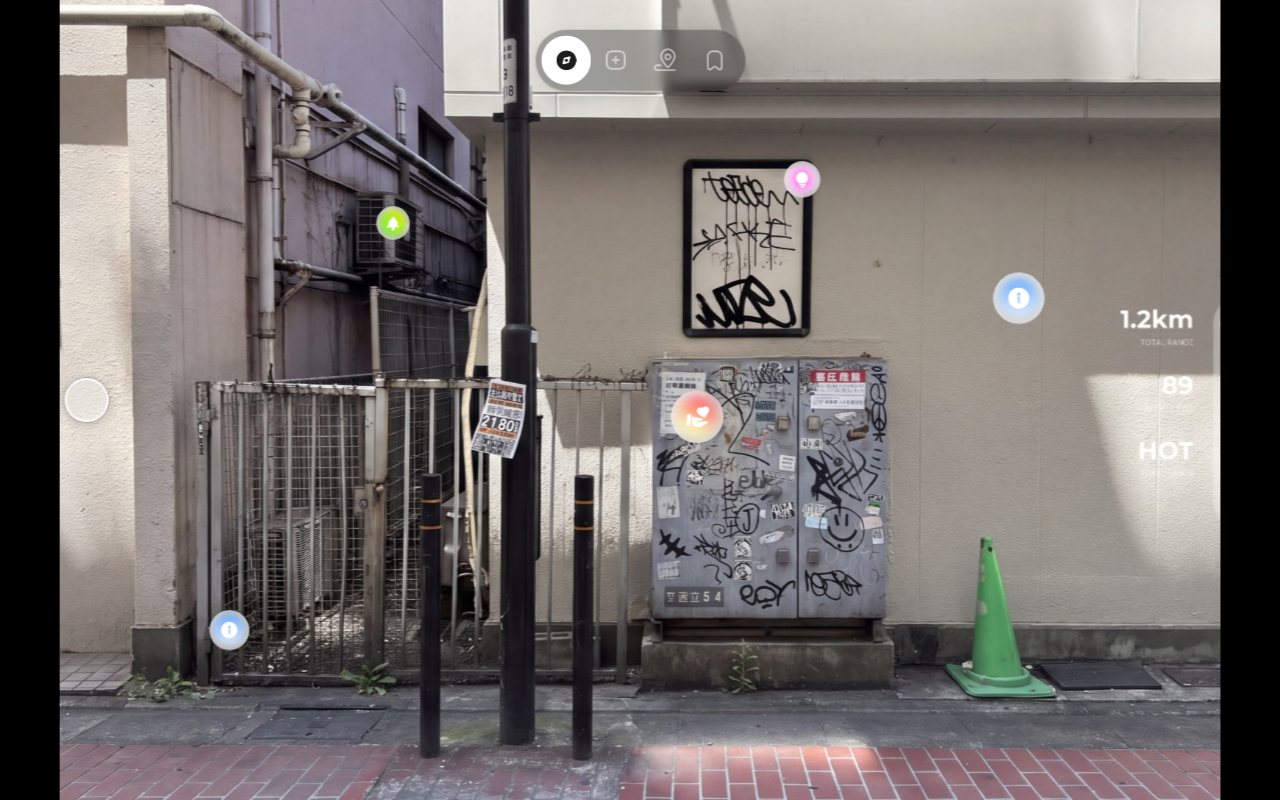
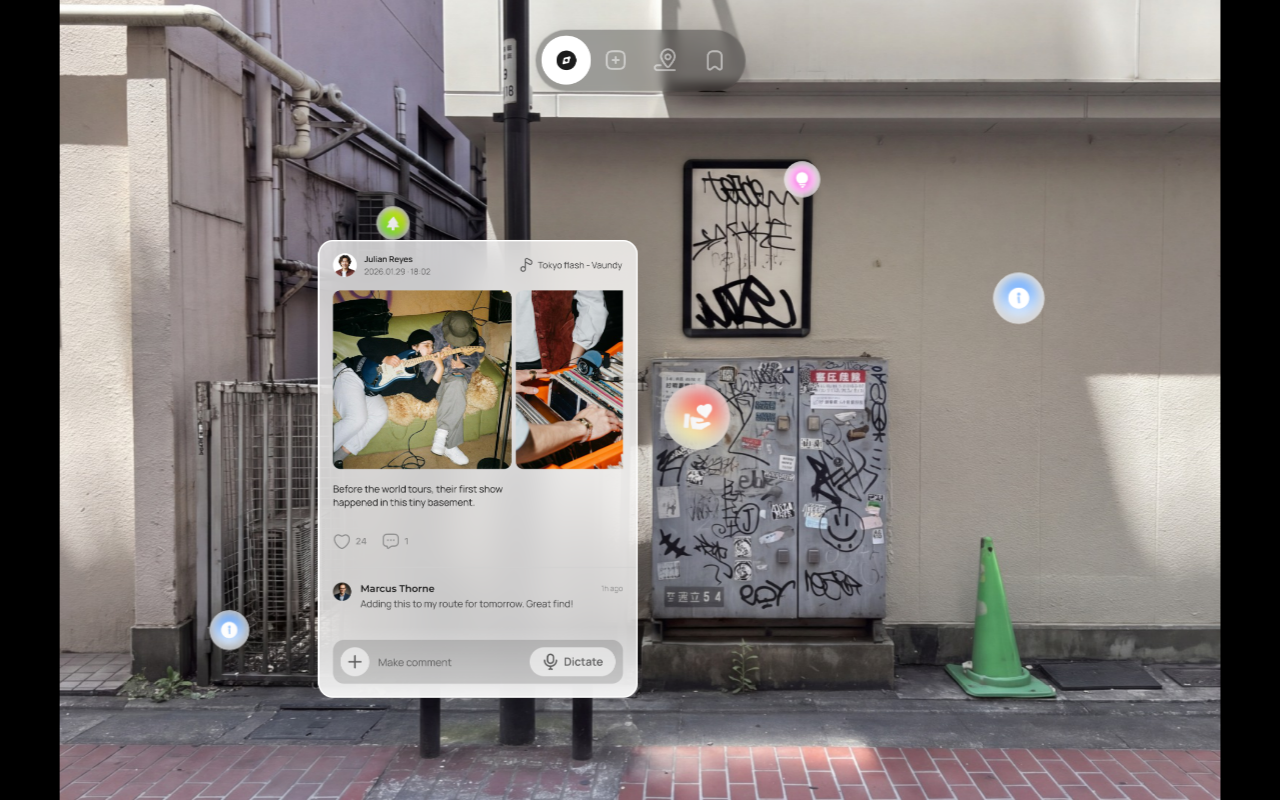
Before and after one commit to NahyunKimmm/Pinplore-smartglass, a plain HTML site: page explore/index.html in a window 1280 px wide. Drawn offline with Linux system fonts and the light colour scheme.

Commit message:
Explore: card folds back into its pin, slower pacing, no extra close tap
Co-Authored-By: Claude Opus 5.5 <noreply@anthropic.com>
Claude-Session: https://claude.ai/code/session_017G5jazSkNc7M5EFFoVJm2w

```diff
--- a/explore/index.html
+++ b/explore/index.html
@@ -55,7 +55,7 @@ const BG0={x:-70,y:-34}, SHIFT={x:42,y:-32};
 const PINS=[{x:595,y:439,w:55},{x:288,y:247,w:35},{x:114,y:668,w:42},{x:713,y:200,w:38},{x:931,y:316,w:54}];
 const PIN_OPEN=69, METRICS={x:1062,y:310}, FILTER_DX=141.4, CARD={x:265,y:248}, COL={x:39,y:89};
 
-const S1={tap:1.2, cardIn:[1.4,1.9], look:[1.45,2.6], cardOut:[3.6,3.95], swipe:[4.5,5.4], end:7.4};
+const S1={tap:1.2, cardIn:[1.4,1.95], look:[1.5,2.7], cardOut:[4.4,5.1], swipe:[6.0,7.1], end:9.4};   // card stays a while, folds back into its pin, pause, then the list
 const S2={swipe:[1.0,1.9], end:3.6};
 const DUR=S1.end;
 
@@ -71,21 +71,25 @@ function apply(t){
   /* open a pin → look down → close the card → swipe in the nearby-pin list */
   sh=eio(prog(t,...S1.look));
   const close=eio(prog(t,...S1.cardOut));
-  cardK=eout(prog(t,...S1.cardIn))*(1-close);
-  grow=eout(prog(t,S1.tap,S1.tap+.35))*(1-close);
+  const open=eout(prog(t,...S1.cardIn));
+  cardK=open;
+  grow=eout(prog(t,S1.tap,S1.tap+.35))*(1-eio(prog(t,S1.cardOut[1]-.15,S1.cardOut[1]+.25)));
   const sw=eio(prog(t,...S1.swipe));
-  mx=lerp(120*eio(prog(t,...S1.cardIn))*(1-close),160,sw); colX=lerp(-300,COL.x,sw); shade=sw;
+  mx=lerp(120*eio(prog(t,...S1.cardIn))*(1-eio(prog(t,S1.cardOut[1]-.2,S1.cardOut[1]+.4))),160,sw); colX=lerp(-300,COL.x,sw); shade=sw;
   const dx=SHIFT.x*sh, dy=SHIFT.y*sh;
   tr($('bg'),BG0.x+dx,BG0.y+dy);
   PINS.forEach((p,i)=>{const w=i===0?lerp(p.w,PIN_OPEN,grow):p.w, cx=p.x+p.w/2+dx, cy=p.y+p.w/2+dy;
     pinEls[i].forEach(el=>{el.style.width=el.style.height=w+'px';tr(el,cx-w/2,cy-w/2)})});
   tr($('metrics'),METRICS.x+mx,METRICS.y); tr($('filterS'),METRICS.x+FILTER_DX+mx,METRICS.y);
-  ['cardS','card'].forEach(id=>{$(id).style.opacity=cardK;$(id).style.visibility=cardK>0?'visible':'hidden';
-    tr($(id),CARD.x,CARD.y+(1-cardK)*12,` scale(${.97+.03*cardK})`)});
+  /* card grows out of its pin and folds back into it (window-close motion) */
+  const p0=PINS[0], ox=p0.x+p0.w/2+dx-CARD.x, oy=p0.y+p0.w/2+dy-CARD.y;
+  const k=Math.max(0,Math.min(1,(close-0)/1)), sc=lerp(.82,1,open)*lerp(1,.06,k), op=open*(1-prog(k,.55,1));
+  ['cardS','card'].forEach(id=>{const el=$(id); el.style.opacity=op; el.style.visibility=op>0?'visible':'hidden';
+    el.style.transformOrigin=`${ox}px ${oy}px`; tr(el,CARD.x,CARD.y,` scale(${sc})`)});
   $('shade').style.opacity=shade; tr($('column'),colX,COL.y); $('column').style.visibility=sw>0?'visible':'hidden';
   const tp=$('tap'),dg=$('drag');
   tp.style.opacity=0; dg.style.opacity=0;
-  for(const [t0,x,y] of [[S1.tap,PINS[0].x+PINS[0].w/2,PINS[0].y+PINS[0].w/2],[S1.cardOut[0]-.2,CARD.x+310,CARD.y+28]]){
+  for(const [t0,x,y] of [[S1.tap,PINS[0].x+PINS[0].w/2,PINS[0].y+PINS[0].w/2]]){
     const q=prog(t,t0,t0+.45); if(t>=t0&&q<1){tp.style.opacity=1-q;tr(tp,x+(t0===S1.tap?0:SHIFT.x*sh*0),y,` scale(${.5+.7*q})`)}}
   if(t>=S1.swipe[0]-.15&&t<S1.swipe[1]+.2){dg.style.opacity=prog(t,S1.swipe[0]-.15,S1.swipe[0])*(1-prog(t,S1.swipe[1],S1.swipe[1]+.2));tr(dg,lerp(28,330,sw),417);}
 }
```
Also changed, not shown: index.html (+1 -1 lines), 1 other file.
